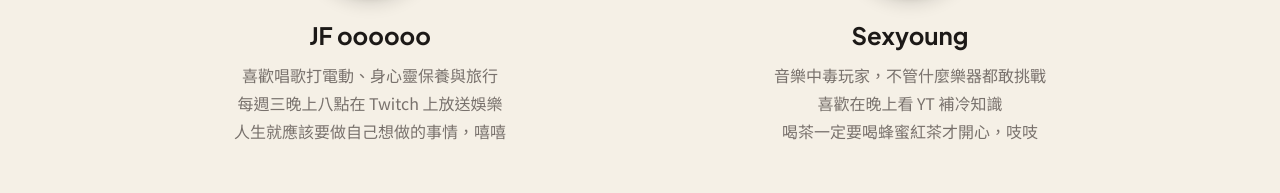
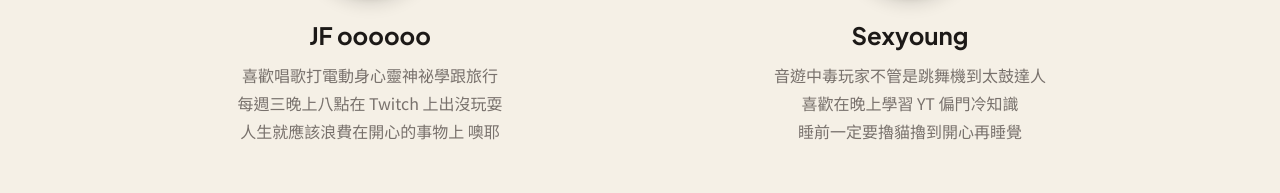
Before and after one commit to sheepht/seatern, a React (Vite) app in the folder packages/web/: page /welcome in a window 1280 px wide. Shown: the part 4846-5039 px from the top of the page. Built offline with nearby package versions, Linux system fonts and the light colour scheme; no server answers.

Commit message:
fix(landing): 校正 JF 和 Sexyoung 的 bio 文案
使用者提供正確的文字，替換我從圖片辨識的版本。

Co-Authored-By: Claude Opus 4.6 (1M context) <noreply@anthropic.com>

```diff
--- a/packages/web/src/pages/LandingPage.tsx
+++ b/packages/web/src/pages/LandingPage.tsx
@@ -978,18 +978,18 @@ export default function LandingPage() {
                 name: 'JF oooooo',
                 avatar: 'https://sheepht.com/jf.png',
                 bio: [
-                  '喜歡唱歌打電動、身心靈保養與旅行',
-                  '每週三晚上八點在 Twitch 上放送娛樂',
-                  '人生就應該要做自己想做的事情，嘻嘻',
+                  '喜歡唱歌打電動身心靈神祕學跟旅行',
+                  '每週三晚上八點在 Twitch 上出沒玩耍',
+                  '人生就應該浪費在開心的事物上 噢耶',
                 ],
               },
               {
                 name: 'Sexyoung',
                 avatar: 'https://sheepht.com/sexyoung.jpeg',
                 bio: [
-                  '音樂中毒玩家，不管什麼樂器都敢挑戰',
-                  '喜歡在晚上看 YT 補冷知識',
-                  '喝茶一定要喝蜂蜜紅茶才開心，吱吱',
+                  '音遊中毒玩家不管是跳舞機到太鼓達人',
+                  '喜歡在晚上學習 YT 偏門冷知識',
+                  '睡前一定要擼貓擼到開心再睡覺',
                 ],
               },
             ].map((member) => (
```
